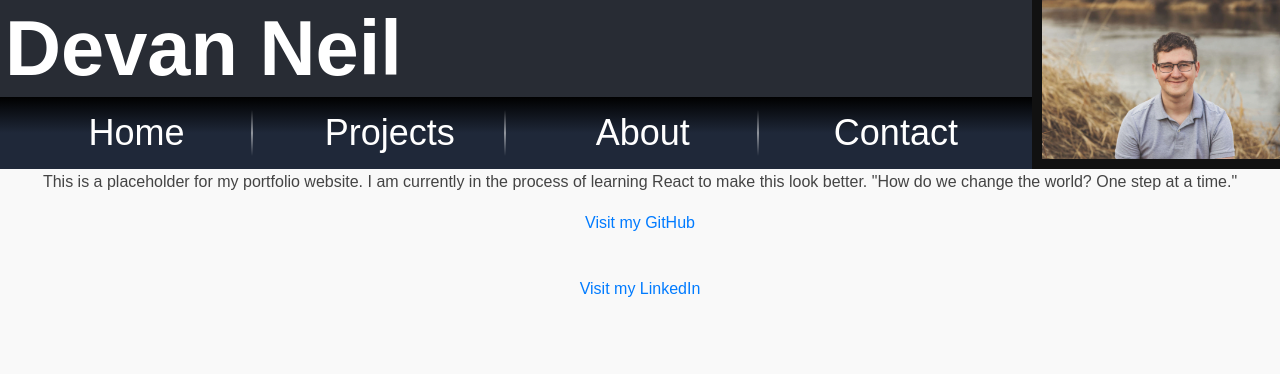
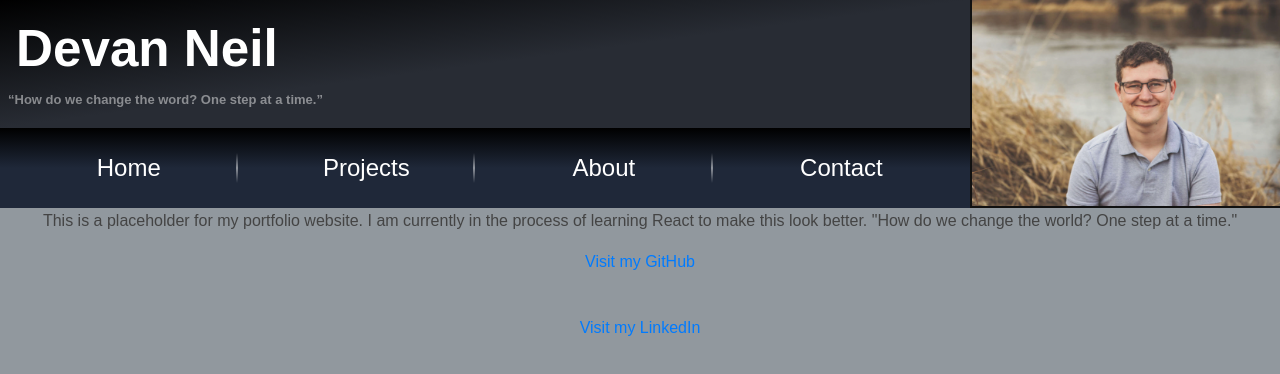
Before and after one commit to devanneil/PortfolioSite, a React (Create React App) app: page / in a window 1280 px wide. Shown: the top 374 px of the page. Built offline with nearby package versions, Linux system fonts and the light colour scheme; the HTML template or start-up script is replaced by a standard one.

Commit message:
Colored the things and gradiented the other things

```diff
--- a/src/App.js
+++ b/src/App.js
@@ -3,7 +3,7 @@ import TitleBar from './titleBar'
 
 export default function App() {
   return <div>
-    <TitleBar title="Devan Neil" imageSrc={headshot} imageAlt="Headshot"/>
+    <TitleBar title="Devan Neil" details={<q>How do we change the word? One step at a time.</q>} imageSrc={headshot} imageAlt="Headshot"/>
     <p>
       This is a placeholder for my portfolio website.
       I am currently in the process of learning React to make this look better.
--- a/src/index.css
+++ b/src/index.css
@@ -12,7 +12,7 @@
 ======================== */
 body {
   font-family: 'Arial', sans-serif;
-  background-color: #f9f9f9;
+  background-color: #91989e;
   color: #111;
   line-height: 1.6;
   font-size: 16px;
--- a/src/titleBar.css
+++ b/src/titleBar.css
@@ -1,8 +1,8 @@
 .header-wrapper {
     display: flex;
     align-items: stretch;
-    --titleBarHeight: 97px;
-    --navBarHeight: 72px;
+    --titleBarHeight: 16vh;
+    --navBarHeight: 10vh;
     --titleBarColor: #282c34;
     --navBarColor: #1f2839;
 }
@@ -15,23 +15,35 @@
 
 .titlebar {
     display: flex;              /* puts items horizontally */
-    align-items: center;        /* vertically center items */
-    padding: 10px 0px;
+    flex-direction: column;
+    align-items: flex-start;        /* vertically center items */
     background-color: var(--titleBarColor);
     height: var(--titleBarHeight);
+    background: linear-gradient(to left top, var(--titleBarColor), var(--titleBarColor), rgba(0,0,0,1));
 }
 
 .titlebar-title {
-    font-size: calc(var(--titleBarHeight) * 0.8);
+    font-size: calc(var(--titleBarHeight) * 0.4);
     color: #FFFFFF;
-    margin: 5px;
+    margin-top: 1vh;
+    margin-left: 2vh;
+    margin-bottom: 0;
+}
+.titlebar-text {
+    font-size: small;
+    color: rgba(255, 255, 255, 0.465);
+    display: flex;
+    flex-direction: column;   /* stacks title + details vertically */
+    justify-content: center;  /* optional: vertically center text */
+    margin: 1vh;
+    margin-top: 0;
 }
 
 .titlebar-logo {
     width: auto;                /* resize as needed */
     height: calc(var(--navBarHeight) + var(--titleBarHeight));
     margin-right: 0;
-    border-width: 0 0 10px 10px;
+    border-width: 0 0 2px 2px;
     border-style: solid;
     border-image: black;
 }
@@ -53,7 +65,7 @@
     align-self: center;
     text-align: center;
     position: relative;
-    font-size: calc(var(--navBarHeight) * 0.5);
+    font-size: calc(var(--navBarHeight) * 0.3);
     color: #FFFFFF;
     margin: 10px;
 }
--- a/src/titleBar.js
+++ b/src/titleBar.js
@@ -10,6 +10,7 @@ const NAV_ENTRIES = [
 
 export default function TitleBar({
   title = "Default Title",
+  details = "",
   imageSrc = "/logo192.png",
   imageAlt = "Site logo",
   selectedPage = "None"
@@ -18,7 +19,8 @@ export default function TitleBar({
     <div className="header-wrapper">
         <div className="bars">
             <div className="titlebar">
-            <h1 className="titlebar-title">{title}</h1>
+              <h1 className="titlebar-title">{title}</h1>
+              <h2 className="titlebar-text"> {details}</h2>
             </div>
             <div className="navbar">
                 {NAV_ENTRIES.map((entry) => (
```
